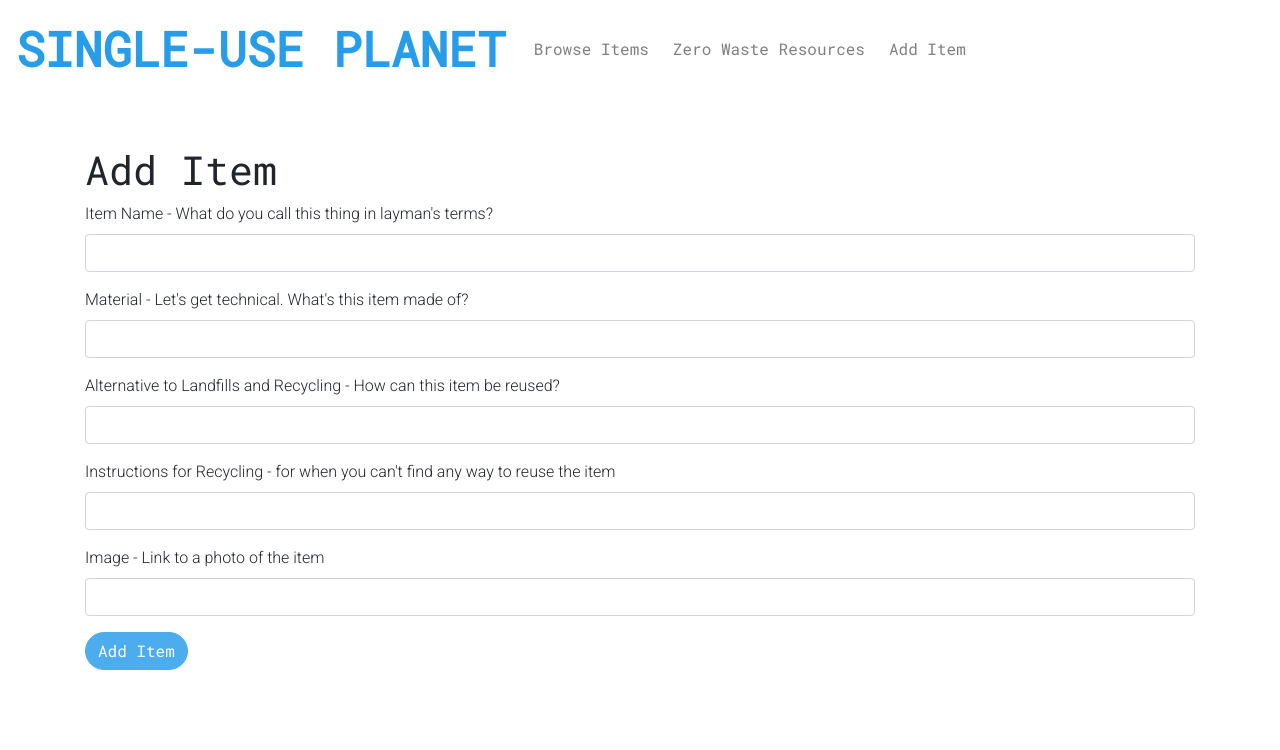
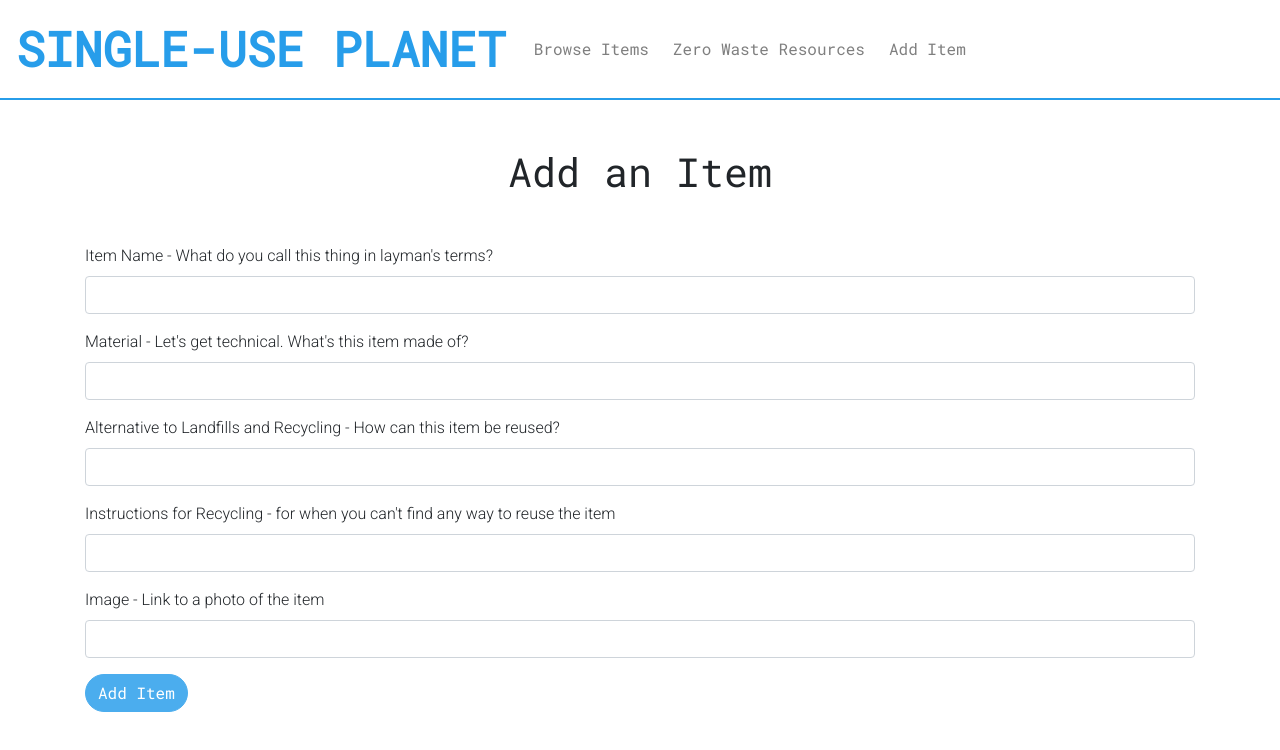
Before and after one commit to aellonk/single-use-planet-project, a React (Create React App) app in the folder single-use-planet-client/: page /items/new in a window 1280 px wide. Shown: the top 750 px of the page. Built offline with nearby package versions, Linux system fonts and the light colour scheme; no server answers.

Commit message:
Add margin at the tops of the containers for breathing room under the navbar

```diff
--- a/single-use-planet-client/src/components/About.js
+++ b/single-use-planet-client/src/components/About.js
@@ -3,12 +3,12 @@ import bins from '../images/Pawel_czerwinski_RkIsyD_AVvc_unsplash.jpg';
 
 
 const About = ()=> (
-			<div className="container-fluid">
+			<div className="container-fluid mt-5">
 				<div className="row">
-				<div className="col-xl-6 col-lg-6 col-md-6 col-sm-12 mt-5 ml-4 mr-4" >
+				<div className="col-xl-5 col-lg-5 col-md-5 col-sm-12 mt-4 ml-4 mr-4" >
 					<h3>SINGLE-USE PLANET helps people figure out what to do with the things that no longer serve them. It offers alternatives to sending things to landfills because let’s face it - when we throw things away there actually is no "away."</h3>
 				</div>
-				<div className="col-xl-5 col-lg-5 col-md-5 col-sm-12 mt-4 mr-3">
+				<div className="col-xl-6 col-lg-6 col-md-6 col-sm-12 mt-4 mr-3">
 					<img className="homepageImage" src={bins} alt=""/>
 				</div>
 				</div>
--- a/single-use-planet-client/src/components/AddItemForm.js
+++ b/single-use-planet-client/src/components/AddItemForm.js
@@ -26,8 +26,8 @@ const AddItemForm = ({ name, material, alternative, instructions, img_url, updat
 
 	   return(
 	    <div>
-	    <Container>
-	    <h1 className="mt-5">Add Item</h1>
+	    <Container className="mt-5 mb-5">
+	    <h1 className="mt-5 mb-5 text-center">Add an Item</h1>
 	    <Form onSubmit={handleSubmit}>
   			<Form.Group controlId="formName" >
 	          <Form.Label>Item Name - What do you call this thing in layman's terms? </Form.Label>
--- a/single-use-planet-client/src/components/Items.js
+++ b/single-use-planet-client/src/components/Items.js
@@ -72,7 +72,7 @@ class Items extends Component {
 
 	render() {
 		return (
-		<div>
+		<div className="container-fluid">
 		<div className="searchbox col-xl-5 col-lg-5 col-md-5 col-sm-12 mx-auto p-3">
 		<label htmlFor="search-by">
 			<i className="fas fa-search"></i>
--- a/single-use-planet-client/src/components/Resources.js
+++ b/single-use-planet-client/src/components/Resources.js
@@ -5,7 +5,7 @@ import TerraCycle_Logo_Low_Res from '../images/TerraCycle_Logo_Low_Res.png'
 const Resources = () => {
 
 	return (
-		<div className="container-fluid">
+		<div className="container-fluid mt-5">
 			<h1 className="text-center mt-4">Zero Waste Resources</h1>
 			<div className=" text-center featurette">
 			        <img src={TerraCycle_Logo_Low_Res} className="bd-placeholder-img-lg featurette-image img-fluid mx-auto feat-2" alt="TerraCycle Logo"/>
--- a/single-use-planet-client/src/containers/App.css
+++ b/single-use-planet-client/src/containers/App.css
@@ -154,6 +154,10 @@
   color:#279de9;
 }
 
+nav {
+  border-bottom: 2px solid #279de9;
+}
+
 @media (min-width: 992px) {
   .navbar-expand-lg .navbar-nav .nav-link {
       padding-right: .75rem;
--- a/single-use-planet-client/src/containers/ItemsContainer.js
+++ b/single-use-planet-client/src/containers/ItemsContainer.js
@@ -5,7 +5,7 @@ import Items from '../components/Items';
 const ItemsContainer = () => {
 
 		return (
-		<div className="container-fluid">
+		<div className="container-fluid mt-5">
 		 	<h1 className="text-center mt-4">What To Do With...</h1>
 			<Items/>
 		</div>
```
